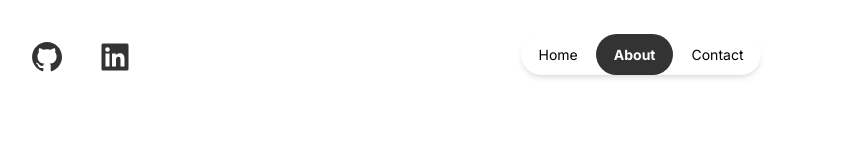
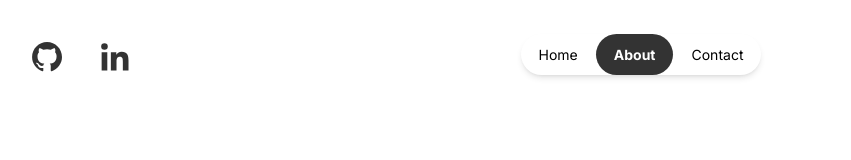
Before and after one commit to vedantgrover/VedantsPortfolio, a Next.js app: page / in a window 1280 px wide. Shown: the top 160 px of the page, without its empty margins (3-854 px from the left). Built offline with nearby package versions, Linux system fonts and the light colour scheme.

Commit message:
Add hover effect to socials and change linkedin icon

```diff
--- a/app/components/icons/GithubIcon.tsx
+++ b/app/components/icons/GithubIcon.tsx
@@ -6,7 +6,7 @@
       height="36"
       viewBox="0 0 24 24"
       fill="rgba(0, 0, 0, 1)"
-      className="fill-[#333333] dark:fill-white/80 hover:fill-black dark:hover:fill-white"
+      className="fill-[#333333] dark:fill-white/80 hover:fill-black dark:hover:fill-white transition-all hover:scale-110 ease-in-out"
     >
       <path
         fillRule="evenodd"
--- a/app/components/icons/LinkedinIcon.tsx
+++ b/app/components/icons/LinkedinIcon.tsx
@@ -6,9 +6,10 @@
       height="36"
       viewBox="0 0 24 24"
       fill="rgba(0, 0, 0, 1)"
-      className="fill-[#333333] dark:fill-white/80 hover:fill-black dark:hover:fill-white"
+      className="fill-[#333333] dark:fill-white/80 hover:fill-black dark:hover:fill-white transition-all hover:scale-110 ease-in-out"
     >
-      <path d="M20 3H4a1 1 0 0 0-1 1v16a1 1 0 0 0 1 1h16a1 1 0 0 0 1-1V4a1 1 0 0 0-1-1zM8.339 18.337H5.667v-8.59h2.672v8.59zM7.003 8.574a1.548 1.548 0 1 1 0-3.096 1.548 1.548 0 0 1 0 3.096zm11.335 9.763h-2.669V14.16c0-.996-.018-2.277-1.388-2.277-1.39 0-1.601 1.086-1.601 2.207v4.248h-2.667v-8.59h2.56v1.174h.037c.355-.675 1.227-1.387 2.524-1.387 2.704 0 3.203 1.778 3.203 4.092v4.71z"></path>
+      <circle cx="4.983" cy="5.009" r="2.188"></circle>
+      <path d="M9.237 8.855v12.139h3.769v-6.003c0-1.584.298-3.118 2.262-3.118 1.937 0 1.961 1.811 1.961 3.218v5.904H21v-6.657c0-3.27-.704-5.783-4.526-5.783-1.835 0-3.065 1.007-3.568 1.96h-.051v-1.66H9.237zm-6.142 0H6.87v12.139H3.095z"></path>
     </svg>
   );
 }
```
